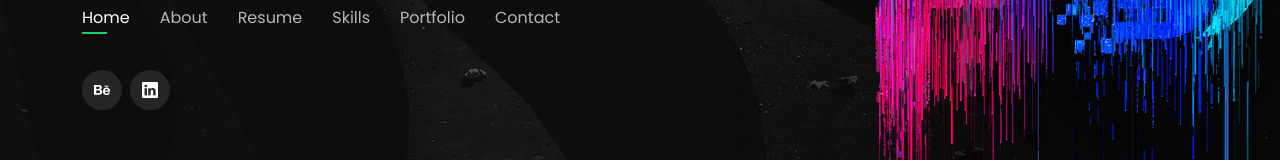
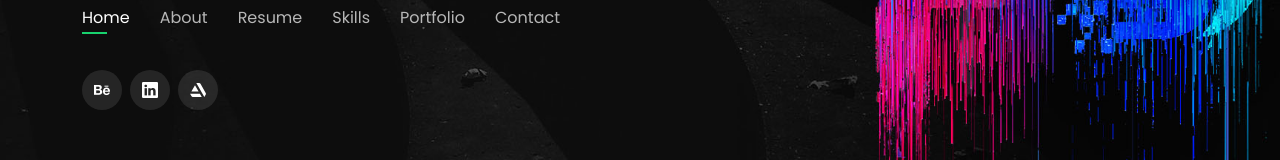
Before and after one commit to pixelslate/Portfolio, a plain HTML site: page index.html in a window 1280 px wide. Shown: the part 432-592 px from the top of the page. Drawn offline with nearby package versions, Linux system fonts and the light colour scheme.

Commit message:
artstation addition

```diff
--- a/index.html
+++ b/index.html
@@ -64,6 +64,7 @@
         <a href="https://www.behance.net/Hamza260" class="behance"><i class="bi bi-behance"></i></a>
         <!-- <a href="#" class="instagram"><i class="bi bi-instagram"></i></a> -->
         <a href="https://www.linkedin.com/in/hamza-patel-b0b772222/" class="linkedin"><i class="bi bi-linkedin"></i></a>
+        <a href="https://www.artstation.com/hamza_patel1" class="artstation"><svg xmlns="http://www.w3.org/2000/svg" height="1em" viewBox="0 0 512 512"><!--! Font Awesome Free 6.4.2 by @fontawesome - https://fontawesome.com License - https://fontawesome.com/license (Commercial License) Copyright 2023 Fonticons, Inc. --><style>svg{fill:#ffffff}</style><path d="M2 377.4l43 74.3A51.35 51.35 0 0 0 90.9 480h285.4l-59.2-102.6zM501.8 350L335.6 59.3A51.38 51.38 0 0 0 290.2 32h-88.4l257.3 447.6 40.7-70.5c1.9-3.2 21-29.7 2-59.1zM275 304.5l-115.5-200L44 304.5z"/></svg></a>
       </div>
 
     </div>
```
